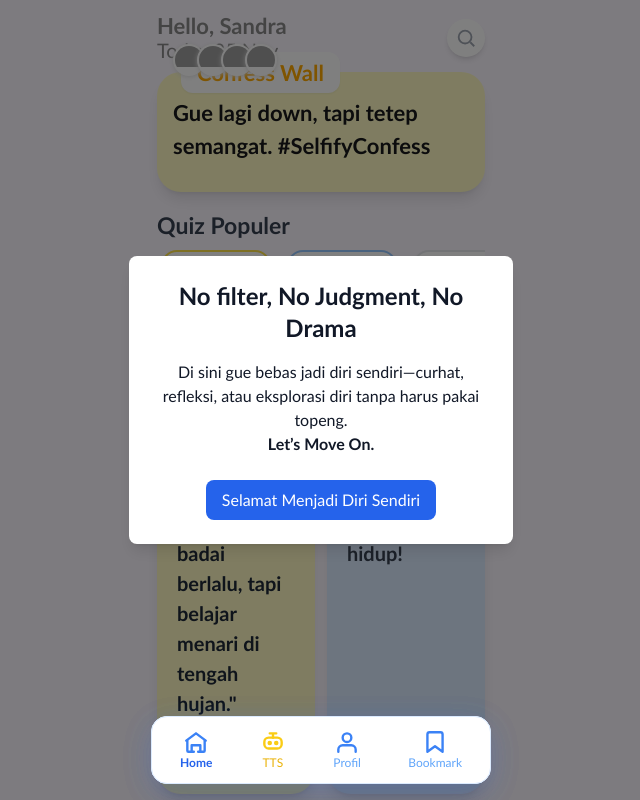
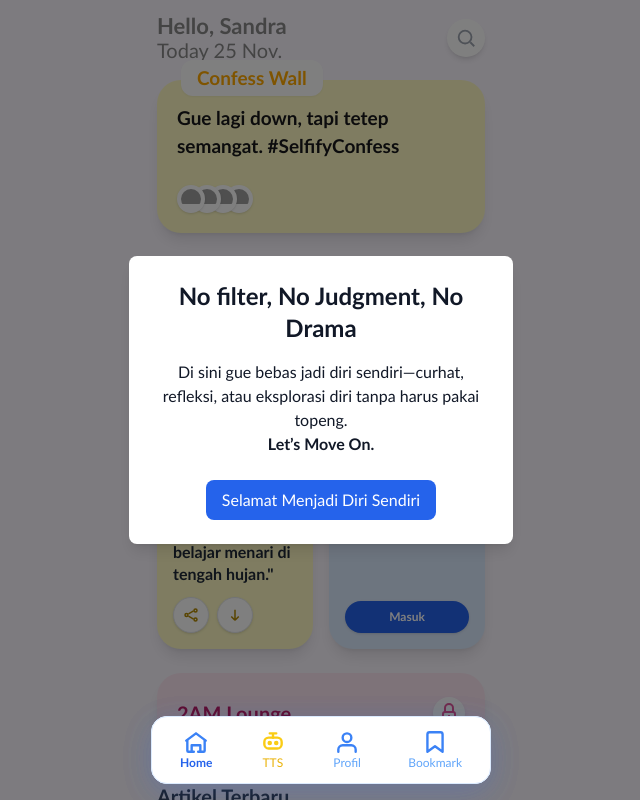
Before and after one commit to deeeeeel/selfify-clean, a Next.js app: page / in a window 1280 px wide. Shown: the top 800 px of the page, without its empty margins (319-959 px from the left). Built offline with nearby package versions, Linux system fonts and the light colour scheme; grey boxes are pictures that could not be loaded.

Commit message:
fix: layout homepage (slider no-scrollbar, avatar, padding, spacing, font, grid)

```diff
--- a/app/page.tsx
+++ b/app/page.tsx
@@ -2,7 +2,7 @@
 
 import { useState } from "react";
 import Image from "next/image";
-import BottomNav from "../components/BottomNav"; // GANTI path kalau file lo beda
+import BottomNav from "../components/BottomNav";
 
 const confessList = [
   "Gue lagi down, tapi tetep semangat. #SelfifyConfess",
@@ -34,7 +34,7 @@ export default function HomePage() {
       <div className="w-full max-w-[360px] mx-auto px-4 pt-3 pb-28 relative">
 
         {/* Header */}
-        <div className="flex items-center justify-between mb-2">
+        <div className="flex items-center justify-between mb-4">
           <div>
             <div className="flex items-center gap-1">
               <span className="font-bold text-[#888] text-[22px] leading-tight">Hello, Sandra</span>
@@ -47,40 +47,39 @@ export default function HomePage() {
         </div>
 
         {/* Confess Wall Card */}
-        <div className="relative mb-4">
-          {/* Avatars */}
-          <div className="absolute -top-7 left-4 flex flex-row gap-[-10px] z-10">
-            {avatars.map((src, i) => (
-              <div
-                key={i}
-                className={`w-8 h-8 rounded-full border-2 border-white overflow-hidden -ml-2 bg-white ${i === 0 ? 'ml-0' : ''}`}
-                style={{ boxShadow: "0 1px 5px #E1E1E1" }}
-              >
-                <Image src={src} alt={`avatar-${i}`} width={32} height={32} />
-              </div>
-            ))}
-          </div>
-          <div className="rounded-3xl bg-yellow-100 shadow-lg p-4 pt-6 min-h-[120px] flex flex-col justify-between">
+        <div className="relative mb-7">
+          <div className="rounded-3xl bg-yellow-100 shadow-lg px-5 pt-6 pb-5 min-h-[120px] flex flex-col justify-between">
             {/* Chip Confess Wall */}
-            <span className="absolute -top-5 left-6 bg-white text-[#FFA900] font-semibold rounded-xl px-4 py-1 text-[22px] shadow-sm">Confess Wall</span>
+            <span className="absolute -top-5 left-6 bg-white text-[#FFA900] font-semibold rounded-xl px-4 py-1 text-[19px] shadow-sm">Confess Wall</span>
             {/* Confess Text */}
-            <div className="font-black text-[22px] text-[#18181B] mb-2" style={{ minHeight: 60 }}>
+            <div className="font-black text-[19px] text-[#18181B] mb-4 min-h-[54px] flex items-center">
               {confessList[confessIdx]}
+            </div>
+            {/* Avatars (bawah dalam card) */}
+            <div className="flex items-center gap-[-10px] mt-2">
+              {avatars.map((src, i) => (
+                <div
+                  key={i}
+                  className={`w-7 h-7 rounded-full border-4 border-white overflow-hidden -ml-3 bg-white shadow ${i === 0 ? 'ml-0' : ''}`}
+                  style={{ zIndex: 10 - i }}
+                >
+                  <Image src={src} alt={`avatar-${i}`} width={28} height={28} />
+                </div>
+              ))}
             </div>
           </div>
         </div>
 
         {/* Quiz Populer */}
-        <div className="mt-2 mb-3">
-          <span className="font-bold text-[23px] text-gray-700 mb-2 block">Quiz Populer</span>
+        <div className="mb-7">
+          <span className="font-bold text-[20px] text-gray-700 mb-2 block">Quiz Populer</span>
           <div className="flex flex-row gap-2 overflow-x-auto no-scrollbar">
             {quizCategories.slice(0, 4).map((cat, i) => (
               <div
                 key={i}
-                className={`min-w-[110px] rounded-2xl border-2 ${
+                className={`min-w-[105px] rounded-2xl border-2 ${
                   cat === "Mental Health" ? "border-yellow-300" : cat === "Survive Mode" ? "border-blue-300" : "border-gray-200"
-                } bg-white px-2 py-5 flex items-center justify-center font-bold text-blue-600 text-lg mx-1 shadow`}
-                style={{ fontSize: "18px" }}
+                } bg-white px-2 py-4 flex items-center justify-center font-bold text-blue-600 text-[15px] mx-1 shadow`}
               >
                 {cat}
               </div>
@@ -89,64 +88,65 @@ export default function HomePage() {
         </div>
 
         {/* GRID 2x2 Card */}
-        <div className="grid grid-cols-2 gap-3 mb-4">
+        <div className="grid grid-cols-2 gap-4 mb-7">
           {/* Mood Quotes */}
-          <div className="bg-yellow-100 rounded-3xl p-5 flex flex-col justify-between shadow-lg min-h-[210px] relative">
-            <span className="font-bold text-yellow-800 text-lg mb-2">Mood Quotes</span>
-            <span className="font-bold text-[20px] text-gray-800 mb-4">
+          <div className="bg-yellow-100 rounded-3xl p-4 flex flex-col justify-between shadow-lg min-h-[160px] relative">
+            <span className="font-bold text-yellow-800 text-[14px] mb-2">Mood Quotes</span>
+            <span className="font-bold text-[16px] text-gray-800 mb-3 leading-snug">
               "Hidup bukan tentang menunggu badai berlalu, tapi belajar menari di tengah hujan."
             </span>
-            <div className="flex gap-3">
-              <button className="bg-white w-10 h-10 rounded-full flex items-center justify-center shadow border">
+            <div className="flex gap-2">
+              <button className="bg-white w-9 h-9 rounded-full flex items-center justify-center shadow border">
                 {/* Share */}
-                <svg width={22} height={22} fill="none" stroke="#b28900" strokeWidth={2} viewBox="0 0 24 24"><circle cx="6" cy="12" r="2"/><circle cx="18" cy="6" r="2"/><circle cx="18" cy="18" r="2"/><path d="M8.59 13.51l6.83 3.98M15.41 6.51l-6.83 3.98"/></svg>
+                <svg width={18} height={18} fill="none" stroke="#b28900" strokeWidth={2} viewBox="0 0 24 24"><circle cx="6" cy="12" r="2"/><circle cx="18" cy="6" r="2"/><circle cx="18" cy="18" r="2"/><path d="M8.59 13.51l6.83 3.98M15.41 6.51l-6.83 3.98"/></svg>
               </button>
-              <button className="bg-white w-10 h-10 rounded-full flex items-center justify-center shadow border">
+              <button className="bg-white w-9 h-9 rounded-full flex items-center justify-center shadow border">
                 {/* Download */}
-                <svg width={22} height={22} fill="none" stroke="#b28900" strokeWidth={2} viewBox="0 0 24 24"><path d="M12 5v14m0 0l-5-5m5 5l5-5"/></svg>
+                <svg width={18} height={18} fill="none" stroke="#b28900" strokeWidth={2} viewBox="0 0 24 24"><path d="M12 5v14m0 0l-5-5m5 5l5-5"/></svg>
               </button>
             </div>
           </div>
           {/* Survive Mode */}
-          <div className="bg-blue-100 rounded-3xl p-5 flex flex-col justify-between shadow-lg min-h-[210px] relative">
-            <span className="font-bold text-blue-700 text-lg mb-2">Survive Mode</span>
-            <span className="font-bold text-[20px] text-gray-700 mb-4">
+          <div className="bg-blue-100 rounded-3xl p-4 flex flex-col justify-between shadow-lg min-h-[160px] relative">
+            <span className="font-bold text-blue-700 text-[14px] mb-2">Survive Mode</span>
+            <span className="font-bold text-[16px] text-gray-700 mb-3 leading-snug">
               Tes ketahanan mental & bertahan hidup!
             </span>
-            <button className="mt-auto bg-blue-600 text-white rounded-full px-6 py-2 font-semibold shadow">
+            <button className="mt-auto bg-blue-600 text-white rounded-full px-5 py-2 text-xs font-semibold shadow">
               Masuk
             </button>
           </div>
           {/* 2AM Lounge */}
-          <div className="col-span-2 bg-pink-100 rounded-3xl p-6 flex flex-row items-center justify-between shadow-lg min-h-[100px] mt-2 relative">
-            <span className="font-bold text-pink-700 text-2xl">2AM Lounge</span>
-            <span className="bg-white rounded-full p-2 shadow-md">
+          <div className="col-span-2 bg-pink-100 rounded-3xl p-5 flex flex-row items-center justify-between shadow-lg min-h-[80px] mt-2 relative">
+            <span className="font-bold text-pink-700 text-xl">2AM Lounge</span>
+            <span className="bg-white rounded-full p-1 shadow-md">
               {/* Lock */}
-              <svg width={28} height={28} fill="none" stroke="#e45594" strokeWidth={2} viewBox="0 0 24 24"><rect x="6" y="11" width="12" height="8" rx="2"/><path d="M12 16v-2"/><path d="M8 11V7a4 4 0 1 1 8 0v4"/></svg>
+              <svg width={24} height={24} fill="none" stroke="#e45594" strokeWidth={2} viewBox="0 0 24 24"><rect x="6" y="11" width="12" height="8" rx="2"/><path d="M12 16v-2"/><path d="M8 11V7a4 4 0 1 1 8 0v4"/></svg>
             </span>
           </div>
         </div>
 
         {/* Preview Artikel */}
-        <div className="mb-5">
-          <span className="font-bold text-[23px] text-gray-700 mb-2 block">Artikel Terbaru</span>
+        <div className="mb-7">
+          <span className="font-bold text-[20px] text-gray-700 mb-2 block">Artikel Terbaru</span>
           <div className="grid grid-cols-1 gap-3">
             <div className="bg-white rounded-xl shadow p-4">
-              <span className="font-semibold text-lg text-gray-800">Kenali Fase Hidupmu!</span>
-              <p className="text-gray-500 text-[15px] mt-1">Baca yuk, cara mengenali fase hidup dan tips bertumbuh sehat!</p>
+              <span className="font-semibold text-[16px] text-gray-800">Kenali Fase Hidupmu!</span>
+              <p className="text-gray-500 text-[13px] mt-1">Baca yuk, cara mengenali fase hidup dan tips bertumbuh sehat!</p>
             </div>
             <div className="bg-white rounded-xl shadow p-4">
-              <span className="font-semibold text-lg text-gray-800">Cara Atasi Quarter Life</span>
-              <p className="text-gray-500 text-[15px] mt-1">Quarter life crisis bukan akhir segalanya. Ini kiat survive-nya.</p>
+              <span className="font-semibold text-[16px] text-gray-800">Cara Atasi Quarter Life</span>
+              <p className="text-gray-500 text-[13px] mt-1">Quarter life crisis bukan akhir segalanya. Ini kiat survive-nya.</p>
             </div>
             <div className="bg-white rounded-xl shadow p-4">
-              <span className="font-semibold text-lg text-gray-800">Momen Refleksi Tahunan</span>
-              <p className="text-gray-500 text-[15px] mt-1">Tahun baru, resolusi baru. Yuk refleksi dan evaluasi!</p>
+              <span className="font-semibold text-[16px] text-gray-800">Momen Refleksi Tahunan</span>
+              <p className="text-gray-500 text-[13px] mt-1">Tahun baru, resolusi baru. Yuk refleksi dan evaluasi!</p>
             </div>
           </div>
         </div>
 
-        <div className="h-20" /> {/* Spacer bawah */}
+        {/* Spacer */}
+        <div className="h-20" />
       </div>
 
       {/* Bottom Navigation */}
```
